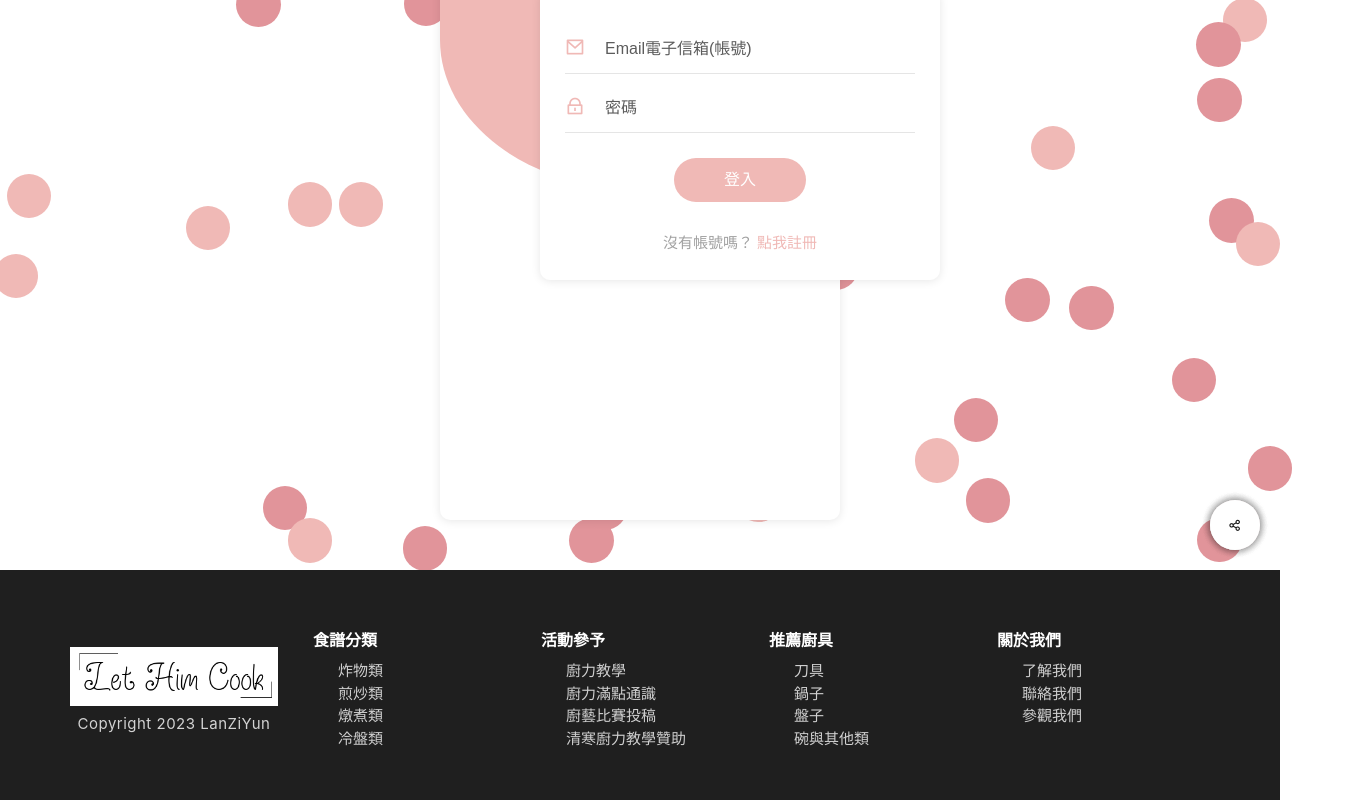
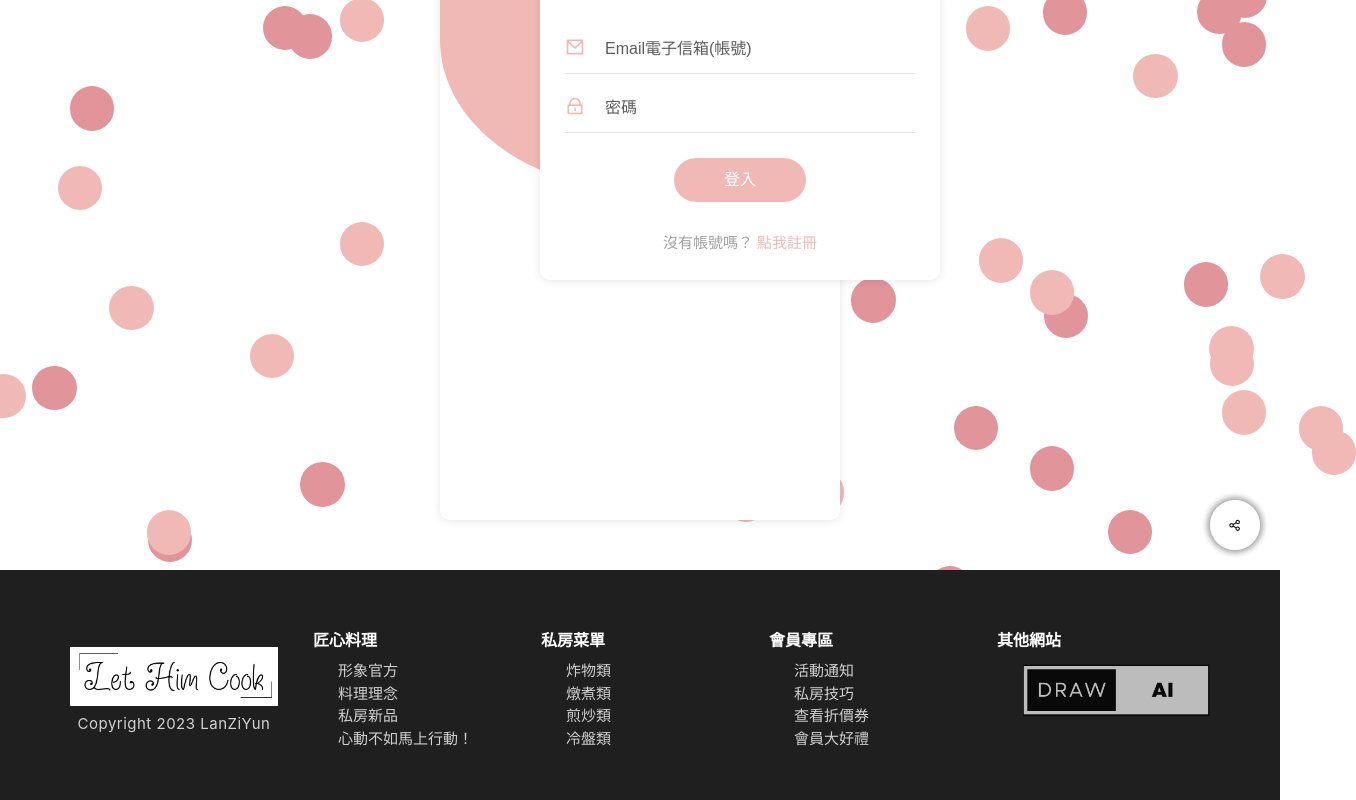
Before and after one commit to lanzeuen52011/japanfood, a Vue app: page /member in a window 1280 px wide. Shown: the part 230-1030 px from the top of the page, 1356 px wide, since content can reach past the window. Built offline with nearby package versions, Linux system fonts and the light colour scheme.

Commit message:
footer完成 包含npm build

```diff
--- a/package.json
+++ b/package.json
@@ -14,6 +14,7 @@
     "vue-router": "^4.0.3"
   },
   "devDependencies": {
+    "@fullhuman/postcss-purgecss": "^5.0.0",
     "@vue/cli-plugin-babel": "~5.0.0",
     "@vue/cli-plugin-router": "~5.0.0",
     "@vue/cli-service": "~5.0.0",
--- a/public/index.html
+++ b/public/index.html
@@ -14,7 +14,7 @@
     />
 
     <!-- <a href="https://www.flaticon.com/free-icons/cultures" title="cultures icons">Cultures icons created by surang - Flaticon</a> -->
-    <title>Let Him Cook</title>
+    <title>Let Him Cook 匠心料理</title>
   </head>
   <body>
     <noscript>
--- a/src/components/book.vue
+++ b/src/components/book.vue
@@ -7,7 +7,7 @@ export default {
 </script>
 
 <template>
-  <section class="container">
+  <section id="book" class="container">
     <article>
       <video class="book__article-backgroundVideo" autoplay loop muted>
         <source
--- a/src/components/concept.vue
+++ b/src/components/concept.vue
@@ -11,7 +11,7 @@ export default {
     <section class="concept__container">
       <header class="concept__head" data-aos="fade-right">料理理念</header>
       <p class="concept__text" data-aos="fade-right">
-        　　歡迎來到 LHC
+        　　歡迎來到 匠心料理
         日式餐廳，一個溫暖而美味的世界。在這裡，我們以精緻的料理和悉心的服務，呈現給您一場獨特的饗宴。每道菜品都蘊藏著傳統的烹飪技藝和對食材的敬意，每一口都彷彿帶您踏入了日本的風土人情。讓我們的料理喚起您對美食的熱愛，與親朋好友共享愉快的時光，感受來自東方的溫馨與美味。
       </p>
       <img class="concept__image" src="@/image/concept.webp" alt="image" />
--- a/src/components/footer.vue
+++ b/src/components/footer.vue
@@ -3,29 +3,29 @@ import { ref } from "vue";
 export default {
   setup() {
     const food = ref(false);
-    const event = ref(false);
-    const suggest = ref(false);
-    const about = ref(false);
+    const home = ref(false);
+    const member = ref(false);
+    const other = ref(false);
     const footerchevronToggle = (element) => {
       if (element === "food") {
         food.value = !food.value;
       }
-      if (element === "event") {
-        event.value = !event.value;
+      if (element === "home") {
+        home.value = !home.value;
       }
-      if (element === "suggest") {
-        suggest.value = !suggest.value;
+      if (element === "member") {
+        member.value = !member.value;
       }
-      if (element === "about") {
-        about.value = !about.value;
+      if (element === "other") {
+        other.value = !other.value;
       }
     };
     return {
       footerchevronToggle,
       food,
-      event,
-      suggest,
-      about,
+      home,
+      member,
+      other,
     };
   },
 };
@@ -38,26 +38,42 @@ export default {
         :class="[
           'collapsible',
           'footer__section',
-          { 'collapsible--expanded': food },
+          { 'collapsible--expanded': home },
         ]"
       >
-        <div class="collapsible__header footer__header">
+        <div
+          class="collapsible__header footer__header"
+          @click="footerchevronToggle('home')"
+        >
           <h2 class="collapsible__heading footer__heading footer__content">
-            食譜分類
+            匠心料理
           </h2>
-          <svg
-            class="collapsible__chevron footer__chevron"
-            @click="footerchevronToggle('food')"
-          >
+          <svg class="collapsible__chevron footer__chevron">
             <use xlink:href="@/image/chevron.svg#chevron"></use>
           </svg>
         </div>
         <div class="collapsible__content footer__collapsible">
           <ul class="list footer__list">
-            <li class="footer__content"><a href="#">炸物類</a></li>
-            <li class="footer__content"><a href="#">煎炒類</a></li>
-            <li class="footer__content"><a href="#">燉煮類</a></li>
-            <li class="footer__content"><a href="#">冷盤類</a></li>
+            <li class="footer__content">
+              <router-link :to="{ path: '/', hash: '#main' }"
+                >形象官方</router-link
+              >
+            </li>
+            <li class="footer__content">
+              <router-link :to="{ path: '/', hash: '#concept' }"
+                >料理理念</router-link
+              >
+            </li>
+            <li class="footer__content">
+              <router-link :to="{ path: '/', hash: '#newest' }"
+                >私房新品</router-link
+              >
+            </li>
+            <li class="footer__content">
+              <router-link :to="{ path: '/', hash: '#book' }"
+                >心動不如馬上行動！</router-link
+              >
+            </li>
           </ul>
         </div>
       </section>
@@ -65,26 +81,43 @@ export default {
         :class="[
           'collapsible',
           'footer__section',
-          { 'collapsible--expanded': event },
+          { 'collapsible--expanded': food },
         ]"
       >
-        <div class="collapsible__header footer__header">
+        <div
+          class="collapsible__header footer__header"
+          @click="footerchevronToggle('food')"
+        >
           <h2 class="collapsible__heading footer__heading footer__content">
-            活動參予
+            私房菜單
           </h2>
-          <svg
-            class="collapsible__chevron footer__chevron"
-            @click="footerchevronToggle('event')"
-          >
+          <svg class="collapsible__chevron footer__chevron">
             <use xlink:href="@/image/chevron.svg#chevron"></use>
           </svg>
         </div>
         <div class="collapsible__content footer__collapsible">
           <ul class="list footer__list">
-            <li class="footer__content"><a href="#">廚力教學</a></li>
-            <li class="footer__content"><a href="#">廚力滿點通識</a></li>
-            <li class="footer__content"><a href="#">廚藝比賽投稿</a></li>
-            <li class="footer__content"><a href="#">清寒廚力教學贊助</a></li>
+            <li class="footer__content">
+              <router-link :to="{ path: '/menu', hash: '#fried' }"
+                >炸物類</router-link
+              >
+            </li>
+
+            <li class="footer__content">
+              <router-link :to="{ path: '/menu', hash: '#stew' }"
+                >燉煮類</router-link
+              >
+            </li>
+            <li class="footer__content">
+              <router-link :to="{ path: '/menu', hash: '#stirfry' }"
+                >煎炒類</router-link
+              >
+            </li>
+            <li class="footer__content">
+              <router-link :to="{ path: '/menu', hash: '#cold' }"
+                >冷盤類</router-link
+              >
+            </li>
           </ul>
         </div>
       </section>
@@ -92,26 +125,34 @@ export default {
         :class="[
           'collapsible',
           'footer__section',
-          { 'collapsible--expanded': suggest },
+          { 'collapsible--expanded': member },
         ]"
       >
-        <div class="collapsible__header footer__header">
+        <div
+          class="collapsible__header footer__header"
+          @click="footerchevronToggle('member')"
+        >
           <h2 class="collapsible__heading footer__heading footer__content">
-            推薦廚具
+            會員專區
           </h2>
-          <svg
-            class="collapsible__chevron footer__chevron"
-            @click="footerchevronToggle('suggest')"
-          >
+          <svg class="collapsible__chevron footer__chevron">
             <use xlink:href="@/image/chevron.svg#chevron"></use>
           </svg>
         </div>
         <div class="collapsible__content footer__collapsible">
           <ul class="list footer__list">
-            <li class="footer__content"><a href="#">刀具</a></li>
-            <li class="footer__content"><a href="#">鍋子</a></li>
-            <li class="footer__content"><a href="#">盤子</a></li>
-            <li class="footer__content"><a href="#">碗與其他類</a></li>
+            <li class="footer__content">
+              <router-link :to="{ path: '/member' }">活動通知</router-link>
+            </li>
+            <li class="footer__content">
+              <router-link :to="{ path: '/member' }">私房技巧</router-link>
+            </li>
+            <li class="footer__content">
+              <router-link :to="{ path: '/member' }">查看折價券</router-link>
+            </li>
+            <li class="footer__content">
+              <router-link :to="{ path: '/member' }">會員大好禮</router-link>
+            </li>
           </ul>
         </div>
       </section>
@@ -119,25 +160,31 @@ export default {
         :class="[
           'collapsible',
           'footer__section',
-          { 'collapsible--expanded': about },
+          { 'collapsible--expanded': other },
         ]"
       >
-        <div class="collapsible__header footer__header">
+        <div
+          class="collapsible__header footer__header"
+          @click="footerchevronToggle('other')"
+        >
           <h2 class="collapsible__heading footer__heading footer__content">
-            關於我們
+            其他網站
           </h2>
-          <svg
-            class="collapsible__chevron footer__chevron"
-            @click="footerchevronToggle('about')"
-          >
+          <svg class="collapsible__chevron footer__chevron">
             <use xlink:href="@/image/chevron.svg#chevron"></use>
           </svg>
         </div>
         <div class="collapsible__content footer__collapsible">
-          <ul class="list footer__list">
-            <li class="footer__content"><a href="#">了解我們</a></li>
-            <li class="footer__content"><a href="#">聯絡我們</a></li>
-            <li class="footer__content"><a href="#">參觀我們</a></li>
+          <ul class="list footer__list noPadding">
+            <li class="footer__content">
+              <a href="https://draw-ai.netlify.app/">
+                <img
+                  class="other__logo footer__other__logo"
+                  src="@/image/drawailogo.png"
+                  alt=""
+                />
+              </a>
+            </li>
           </ul>
         </div>
       </section>
@@ -234,6 +281,14 @@ export default {
   letter-spacing: 0.05rem;
 }
 
+img.other__logo.footer__other__logo {
+  width: 100%;
+  min-width: 100px;
+  height: 60px;
+  object-fit: contain;
+  border-radius: 0px;
+}
+
 @media screen and (min-width: 1440px) {
   .footer__background {
     padding: 1.38888vw 1.38888vw 3.472222vw;
@@ -259,6 +314,10 @@ export default {
     .footer__copyright {
       font-size: 1.0416666vw;
     }
+  }
+  img.other__logo.footer__other__logo {
+    min-width: 7vw;
+    height: 4.166vw;
   }
 }
 
@@ -322,10 +381,26 @@ export default {
   .footer__container {
     max-width: 1140px;
   }
+  .footer__content {
+    a {
+      &:hover {
+        color: #fff;
+      }
+    }
+  }
+  img.other__logo.footer__other__logo {
+    opacity: 0.7;
+    &:hover {
+      opacity: 1;
+    }
+  }
 }
 @media screen and (max-width: 768px) {
   .footer__brand {
     margin-top: 0;
+  }
+  .noPadding {
+    padding: 0;
   }
 }
 
--- a/src/components/main.vue
+++ b/src/components/main.vue
@@ -7,7 +7,7 @@ export default {
 </script>
 
 <template>
-  <section class="main__container container">
+  <section id="main" class="main__container container">
     <header>
       <h2 class="none">主看板</h2>
     </header>
--- a/src/components/newest.vue
+++ b/src/components/newest.vue
@@ -43,7 +43,7 @@ export default {
 </script>
 
 <template>
-  <section class="newest__container container">
+  <section id="newest" class="newest__container container">
     <header class="head_container newest__head_container">
       <h2 class="newest__head head">私房新品</h2>
       <button class="newest__text">
```
Also changed, not shown: src/image/drawailogo.png (added), 1 other file (tests, documents, lock files or other folders).
